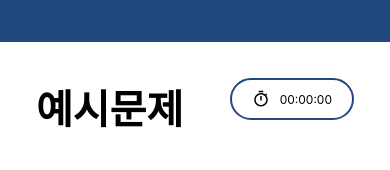
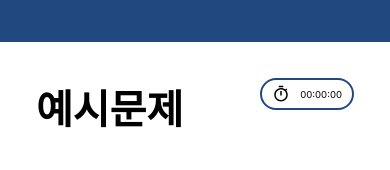
Before and after one commit to seumbae/survey_project, a React (Create React App) app: page /sample in a window 390 px wide. Shown: the top 170 px of the page. Built offline with nearby package versions, Linux system fonts and the light colour scheme.

Commit message:
add media query

```diff
--- a/src/components/Timer.jsx
+++ b/src/components/Timer.jsx
@@ -23,4 +23,17 @@ const Container = styled.div`
     display: flex;
     align-items: center;
     gap: 10px;
+
+    @media (min-width: 1024px){
+      padding: 10px 20px;
+  }
+
+  @media (min-width: 768px) and (max-width: 1023px) {
+      font-size: 1.2rem;
+  }
+
+  @media (max-width: 767px) {
+      padding: 5px 10px;
+      font-size: 0.8rem;
+  }
 `
```
